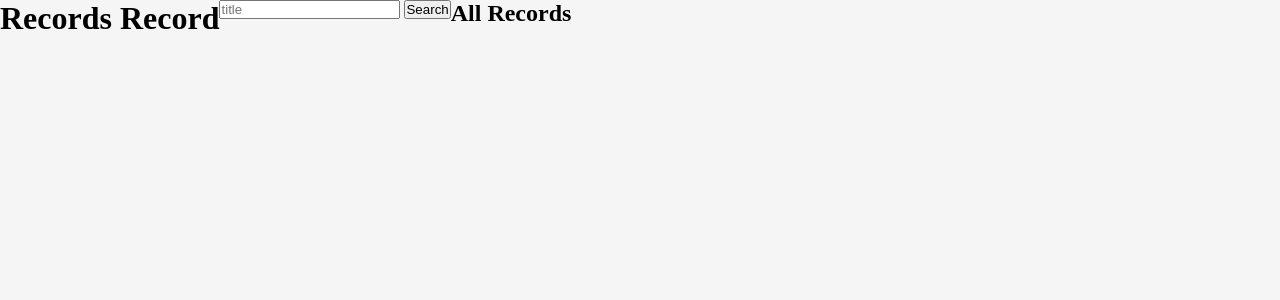
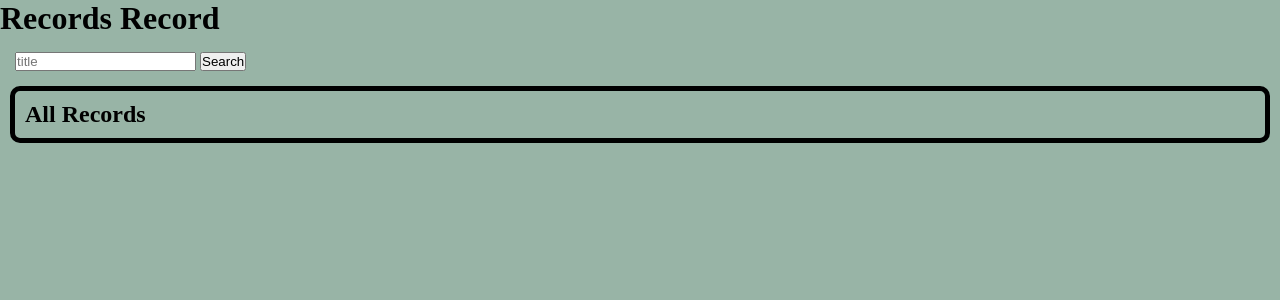
Before and after one commit to aggarabedian/finch_collector, a Django app: page /records/ in a window 1280 px wide. Shown: the top 300 px of the page. Run offline with Django 3.2, Linux system fonts and the light colour scheme; data that the repository does not hold is empty.

Commit message:
Adds basic css.

```diff
--- a/main_app/static/styles/main.css
+++ b/main_app/static/styles/main.css
@@ -5,17 +5,30 @@
 }
 
 body {
-  background-color: #F6F5F5;
-  display: flex;
-  flex-wrap: wrap;
+  background-color: #98B4A6;
 }
 
 .all_records {
-  display: flex;
-  flex-wrap: wrap;
+  border: 5px solid black;
+  border-radius: 10px;
+  padding: 10px;
+  margin: 10px;
+  display: grid;
+  grid-template-columns: 250px 250px 250px;
+  gap: 10px;
+
+}
+
+.record_card {
+  border: 3px solid black;
 }
 
 img {
   height: 200px;
   width: auto;
 }
+
+.search_bar {
+  margin: 10px;
+  padding: 5px;
+}
--- a/main_app/templates/record_list.html
+++ b/main_app/templates/record_list.html
@@ -6,21 +6,22 @@
 
 <h1>Records Record</h1>
 
-<form method="get">
+<form class="search_bar" method="get">
   <input class="input" type="text" name="title" placeholder="title">
   <input type="submit" value="Search">
 </form>
 <div class="all_records">
   <h2>All Records</h2>
     {% for record in records %}
+    <div class="record_card">
+      <h3>{{record.title}}</h3>
       <p>
-  {{record.title}}
       {{record.artist}}
       {{record.year}}
       <img src="{{record.img}}" alt="{{record.title}}">
       </p>
+    </div>
     {% endfor %}
-
 </div>
 
 {% endblock %}
```
Lines whose indentation alone changed are shown as unchanged.
